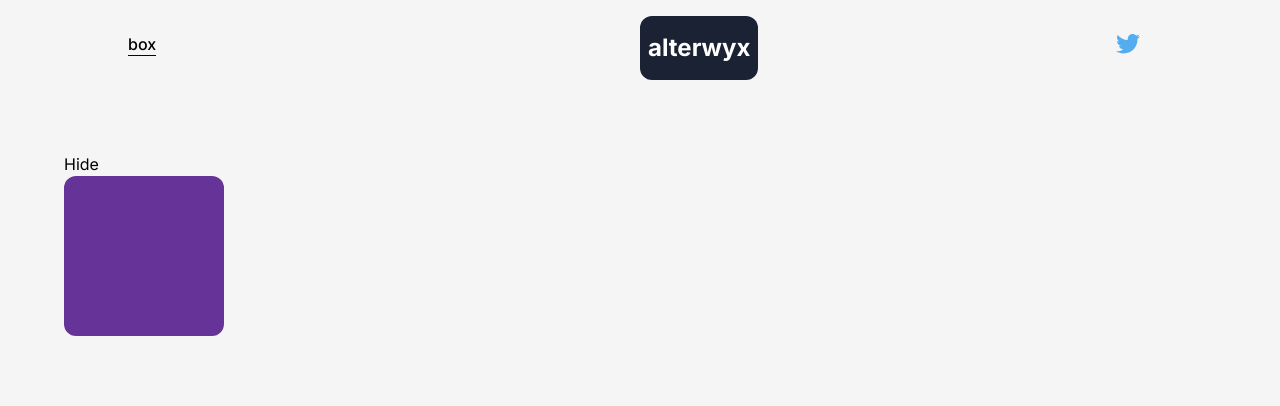
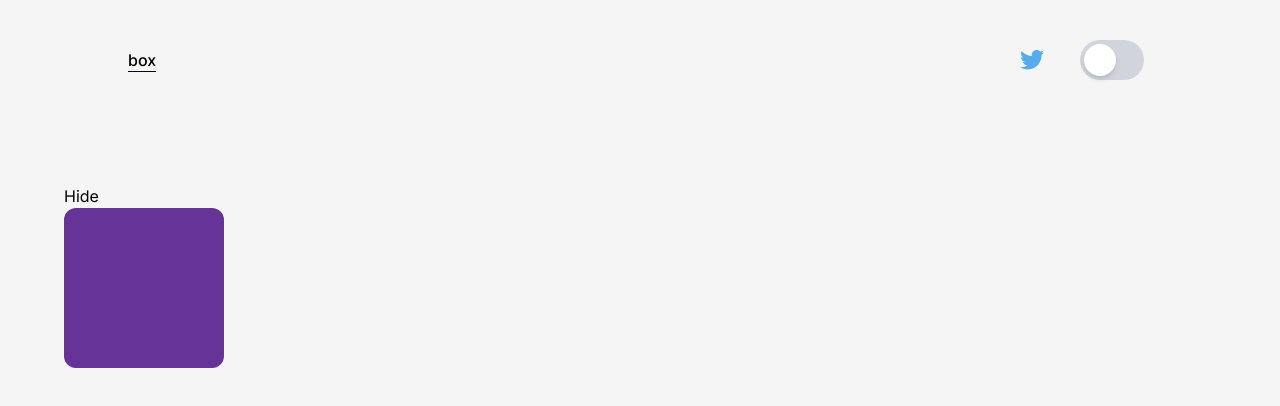
Before and after one commit to weirdyang/nextjs-playground, a Next.js app: page /framer/box in a window 1280 px wide. Shown: the top 406 px of the page. Built offline with nearby package versions, Linux system fonts and the light colour scheme.

Commit message:
adding theme button

```diff
--- a/components/AnimatedText.tsx
+++ b/components/AnimatedText.tsx
@@ -33,7 +33,8 @@ function AnimatedText({ text, className = '' }) {
         variants={variants}
         initial="initial"
         animate="animate"
-        className={`inline-block w-full text-slate-950 font-bold capitalize text-8xl ${className}`}
+        className={`inline-block w-full text-slate-950 font-bold capitalize text-8xl ${className}
+        dark:text-zinc-200`}
       >
         {text.split(' ').map((word, index) => (
           <motion.span
--- a/components/Layout/Layout.tsx
+++ b/components/Layout/Layout.tsx
@@ -9,7 +9,7 @@ interface Layout {
 const Layout = ({ children, className = '' }) => {
   return (
     <div
-      className={`${className} w-full h-full inline-block z-0 bg-neutral-100 md:p-16 p-8`}
+      className={`${className} w-full h-full inline-block z-0 md:p-16 p-8`}
     >
       {children}
     </div>
--- a/components/Logo.tsx
+++ b/components/Logo.tsx
@@ -8,7 +8,8 @@ function Logo() {
       <MotionLink
         href={'/'}
         className={
-          'w-auto p-2 h-16 bg-slate-900 text-white flex items-center justify-center rounded-xl text-2xl font-bold opacity-95'
+          `w-auto p-2 h-16 bg-slate-900 text-white flex items-center justify-center rounded-xl text-2xl font-bold opacity-95
+          dark:text-slate-700 dark:bg-zinc-400`
         }
         whileHover={{
           backgroundColor: 'slategray',
@@ -19,7 +20,7 @@ function Logo() {
       >
         alterwyx
       </MotionLink>
-    </motion.div>
+    </motion.div >
   )
 }
 
--- a/components/NavBar.tsx
+++ b/components/NavBar.tsx
@@ -2,12 +2,13 @@ import { motion } from 'framer-motion'
 import { FC, ReactNode } from 'react'
 import Logo from './Logo'
 import TwitterIcon from './Social/Twitter'
+import ThemeButton from './ThemeButton'
 
 interface NavBar {
   children?: ReactNode
 }
 
-const NavBar = ({ children, className="" }) => {
+const NavBar = ({ children, className = "" }) => {
   return (
     <header
       className={`w-full px-32 py-8 font-medium bg-inherit
@@ -17,7 +18,7 @@ const NavBar = ({ children, className="" }) => {
     >
       <nav>{children}</nav>
       <div className="absolute left-[50%] top-2 translate-x-">
-        <Logo></Logo>
+
       </div>
       <nav className="flex items-center flex-wrap justify-center">
         <motion.a
@@ -29,6 +30,7 @@ const NavBar = ({ children, className="" }) => {
         >
           <TwitterIcon className={''}></TwitterIcon>
         </motion.a>
+        <ThemeButton />
       </nav>
     </header>
   )
--- /dev/null
+++ b/components/ThemeButton.tsx
@@ -0,0 +1,16 @@
+import { useTheme } from "next-themes";
+import { FaSun, FaRegMoon } from "react-icons/fa";
+
+function ThemeButton() {
+    const { theme, setTheme } = useTheme()
+    return (
+        <label className="relative flex justify-between items-center group p-2 text-xl">
+            <input type="checkbox" className="absolute left-1/2 -translate-x-1/2 w-full h-full peer appearance-none rounded-md"
+                onClick={() => setTheme(theme === 'dark' ? 'light' : 'dark')} />
+            <span className={`w-16 h-10 flex items-center flex-shrink-0 ml-4 p-1 bg-gray-300 rounded-full duration-300 ease-in-out
+            peer-checked:bg-green-400 after:w-8 after:h-8
+            after:bg-white after:rounded-full after:shadow-md after:duration-300 peer-checked:after:translate-x-6 group-hover:after:translate-x-1`}></span>
+        </label>);
+}
+// https://medium.com/front-end-weekly/build-a-css-only-toggle-switch-using-tailwindcss-d2739882934
+export default ThemeButton;
--- a/package.json
+++ b/package.json
@@ -11,8 +11,10 @@
   "dependencies": {
     "framer-motion": "^10.12.6",
     "next": "latest",
+    "next-themes": "^0.2.1",
     "react": "^18.2.0",
     "react-dom": "^18.2.0",
+    "react-icons": "^4.8.0",
     "react-intersection-observer": "^9.4.3"
   },
   "devDependencies": {
--- a/pages/_app.tsx
+++ b/pages/_app.tsx
@@ -2,9 +2,8 @@ import '../styles/global.css'
 import { Inter } from 'next/font/google'
 import Head from 'next/head'
 import NavBar from '../components/NavBar'
-import Link from 'next/link'
 import CustomLink from '../components/CustomLink'
-
+import { ThemeProvider } from 'next-themes'
 const inter = Inter({
   subsets: ['latin'],
   variable: '--font-inter',
@@ -12,20 +11,22 @@ const inter = Inter({
 
 export default function MyApp({ Component, pageProps }) {
   return (
-    <>
+    <ThemeProvider attribute='class'>
       <Head>
         <meta name="viewport" content="width-device-width, initial-scale=1" />
         <link rel="icon" href="/favicon.ico" />
       </Head>
 
       <main
-        className={`${inter.variable} font-sans bg-neutral-100 w-full min-h-screen flex flex-col`}
+        className={`${inter.variable} font-sans bg-neutral-100 w-full min-h-screen
+        dark:bg-slate-900 dark:text-zinc-300
+        duration-500 ease-in-out transition-colors`}
       >
         <NavBar>
           <CustomLink href={'/framer/box'} title={'box'} />
         </NavBar>
         <Component {...pageProps} />
       </main>
-    </>
+    </ThemeProvider>
   )
 }
--- a/pages/index.tsx
+++ b/pages/index.tsx
@@ -70,7 +70,8 @@ export default function IndexPage() {
         <title>yo</title>
         <meta name="description" content="uh.." />
       </Head>
-      <main className={'flex items-start w-full min-h-screen text-slate-900'}>
+      <main className={`flex items-start w-full min-h-screen text-slate-900
+      dark:text-zinc-300`}>
         <Layout className="pt-0">
           <div className="md:!flex-row flex items-stretch justify-between w-full flex-col gap-4">
             <div className={'w-full md:w-1/2 flex items-start flex-col'}>
--- a/tailwind.config.js
+++ b/tailwind.config.js
@@ -1,6 +1,7 @@
 const { fontFamily } = require('tailwindcss/defaultTheme')
 /** @type {import('tailwindcss').Config} */
 module.exports = {
+  darkMode: 'class',
   content: [
     './app/**/*.{js,ts,jsx,tsx,mdx}',
     './pages/**/*.{js,ts,jsx,tsx,mdx}',
```
Also changed, not shown: 1 other file (tests, documents, lock files or other folders).
